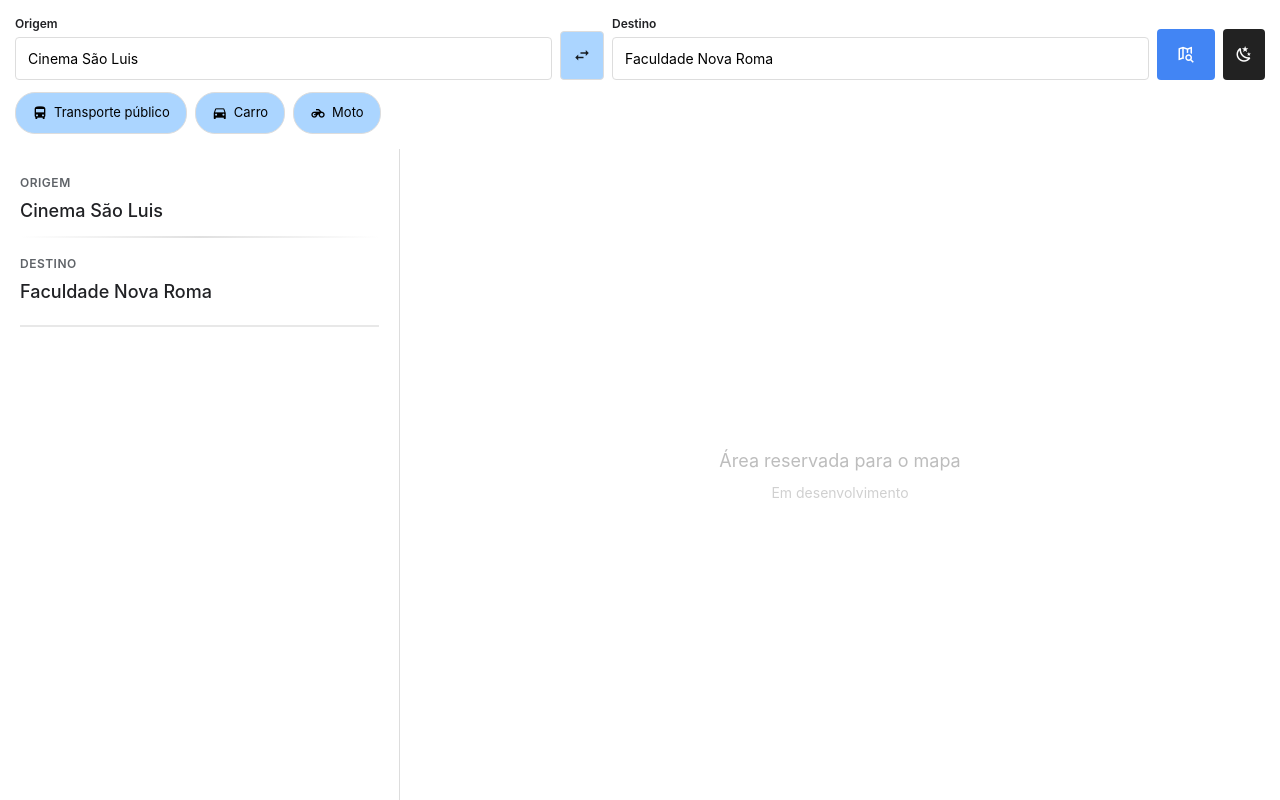
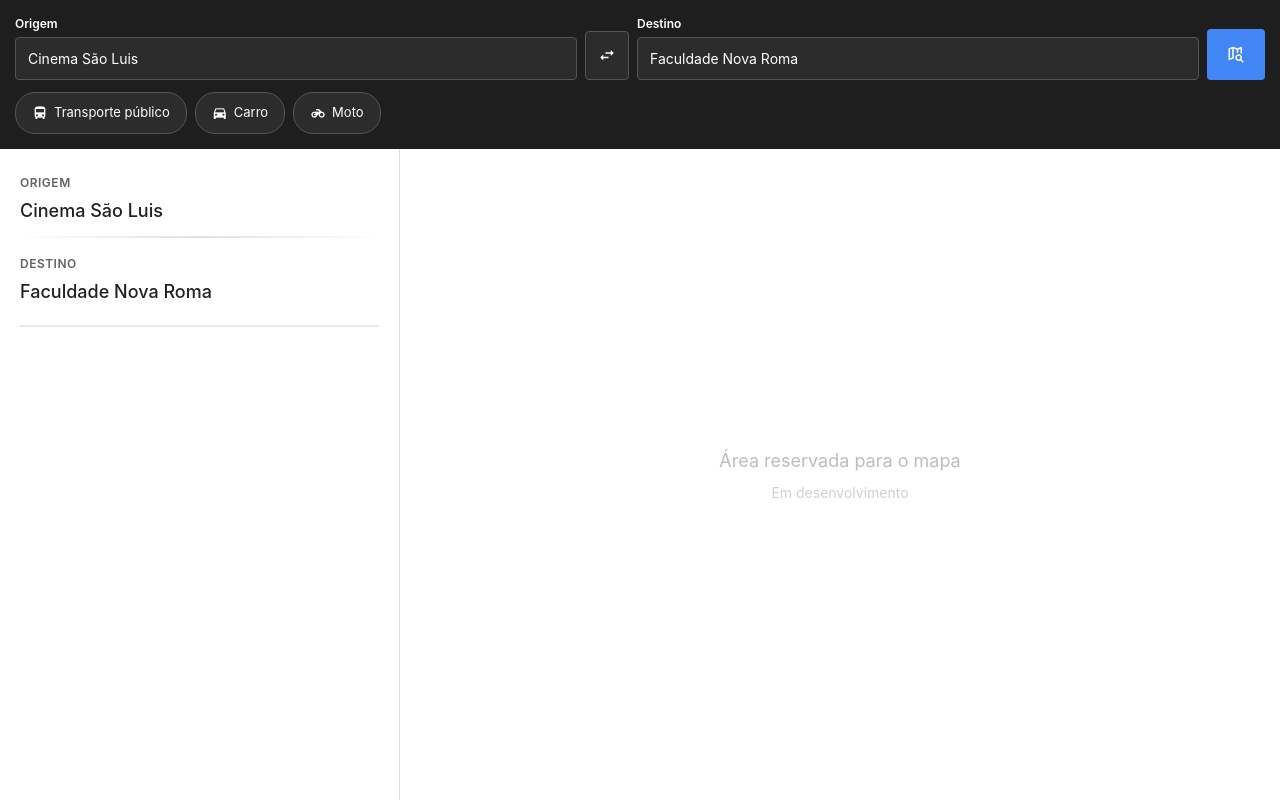
Before and after one commit to ArtuurVinicius/projeto-complexidade-algoritmos, a Vue app in the folder frontend/: page / in a window 1280 px wide. Built offline with nearby package versions, Linux system fonts and the light colour scheme.

Commit message:
refactor(ui): ajuste visual para manter o modo escuro da searchBar

```diff
--- a/frontend/components/SearchBar.vue
+++ b/frontend/components/SearchBar.vue
@@ -1,5 +1,5 @@
 <template>
-  <div class="search-header" :class="{ dark: isDark }">
+  <div class="search-header">
 
     <div class="route-inputs">
 
@@ -37,13 +37,6 @@
         <span class="mdi mdi-map-search-outline"></span>
       </button>
 
-      <button class="theme-btn" @click="toggleTheme">
-        <span
-          class="mdi"
-          :class="isDark ? 'mdi-weather-sunny' : 'mdi-weather-night'"
-        ></span>
-      </button>
-
     </div>
 
     <div class="filters">
@@ -68,8 +61,6 @@ import { ref } from 'vue'
 
 const origin = ref('Cinema São Luis')
 const destination = ref('Faculdade Nova Roma')
-
-const isDark = ref(false)
 
 const selectedFilters = ref([])
 
@@ -100,10 +91,6 @@ const swapLocations = () => {
   destination.value = temp
 }
 
-const toggleTheme = () => {
-  isDark.value = !isDark.value
-}
-
 const toggleFilter = (filter) => {
   const index = selectedFilters.value.indexOf(filter)
 
@@ -121,11 +108,11 @@ const getFilterIcon = (filter) => {
 
 <style scoped>
 .search-header {
-  background-color: white;
+  background-color: #1e1e1e;
 
   padding: 15px;
 
-  box-shadow: 0 2px 4px rgba(0, 0, 0, 0.1);
+  box-shadow: 0 2px 4px rgba(0, 0, 0, 0.3);
 
   display: flex;
   flex-direction: column;
@@ -150,15 +137,16 @@ const getFilterIcon = (filter) => {
 .input-group label {
   font-size: 12px;
   font-weight: 600;
-  color: #202124;
-
-  transition: color 0.3s;
+  color: white;
 }
 
 .route-input {
   padding: 10px 12px;
 
-  border: 1px solid #ddd;
+  background-color: #2c2c2c;
+  color: white;
+
+  border: 1px solid #555;
   border-radius: 4px;
 
   font-size: 14px;
@@ -166,6 +154,10 @@ const getFilterIcon = (filter) => {
   outline: none;
 
   transition: all 0.3s;
+}
+
+.route-input::placeholder {
+  color: #aaa;
 }
 
 .route-input:focus {
@@ -179,9 +171,10 @@ const getFilterIcon = (filter) => {
 .swap-button button {
   padding: 10px 12px;
 
-  background-color: #abd5ff;
+  background-color: #2c2c2c;
+  color: white;
 
-  border: 1px solid #ddd;
+  border: 1px solid #555;
   border-radius: 4px;
 
   cursor: pointer;
@@ -192,7 +185,7 @@ const getFilterIcon = (filter) => {
 }
 
 .swap-button button:hover {
-  background-color: #e8e8e8;
+  background-color: #3a3a3a;
   border-color: #4285f4;
 }
 
@@ -216,26 +209,6 @@ const getFilterIcon = (filter) => {
   background-color: #3367d6;
 }
 
-.theme-btn {
-  padding: 12px;
-
-  background-color: #222;
-  color: white;
-
-  border: none;
-  border-radius: 4px;
-
-  cursor: pointer;
-
-  font-size: 18px;
-
-  transition: all 0.3s;
-}
-
-.theme-btn:hover {
-  opacity: 0.9;
-}
-
 .filters {
   display: flex;
   gap: 8px;
@@ -249,91 +222,32 @@ const getFilterIcon = (filter) => {
 
   padding: 8px 16px;
 
-  background-color: #abd5ff;
+  background-color: #2c2c2c;
+  color: white;
 
-  border: 1px solid #ddd;
+  border: 1px solid #555;
   border-radius: 20px;
 
   cursor: pointer;
 
   font-size: 13px;
-  color: black;
 
   transition: all 0.3s;
 
   white-space: nowrap;
 }
 
+.filter-btn .mdi {
+  font-size: 16px;
+}
+
 .filter-btn:hover {
-  background-color: #e8e8e8;
+  background-color: #3a3a3a;
   border-color: #4285f4;
 }
 
 .filter-btn.active {
   background-color: #4285f4;
-  color: white;
   border-color: #4285f4;
 }
-
-.filter-btn .mdi {
-  font-size: 16px;
-}
-
-.filter-btn.active .mdi {
-  color: white;
-}
-
-/* DARK MODE */
-
-.dark {
-  background-color: #1e1e1e;
-}
-
-.dark .input-group label {
-  color: white;
-}
-
-.dark .route-input {
-  background-color: #2c2c2c;
-  color: white;
-  border-color: #555;
-}
-
-.dark .route-input::placeholder {
-  color: #aaa;
-}
-
-.dark .swap-button button {
-  background-color: #2c2c2c;
-  color: white;
-  border-color: #555;
-}
-
-.dark .swap-button button:hover {
-  background-color: #3a3a3a;
-}
-
-.dark .filter-btn {
-  background-color: #2c2c2c;
-  color: white;
-  border-color: #555;
-}
-
-.dark .filter-btn .mdi {
-  color: white;
-}
-
-.dark .filter-btn:hover {
-  background-color: #3a3a3a;
-}
-
-.dark .filter-btn.active {
-  background-color: #4285f4;
-  border-color: #4285f4;
-}
-
-.dark .theme-btn {
-  background-color: #f5f5f5;
-  color: black;
-}
 </style>
```
